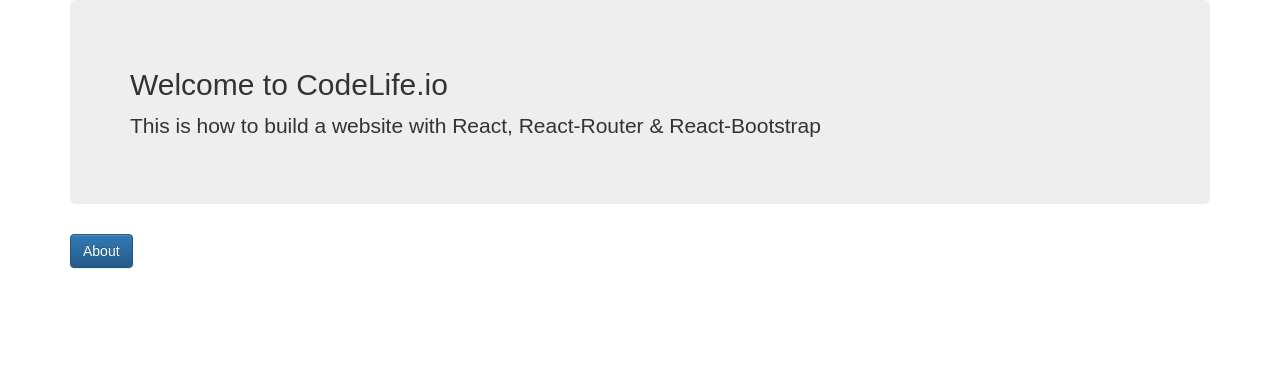
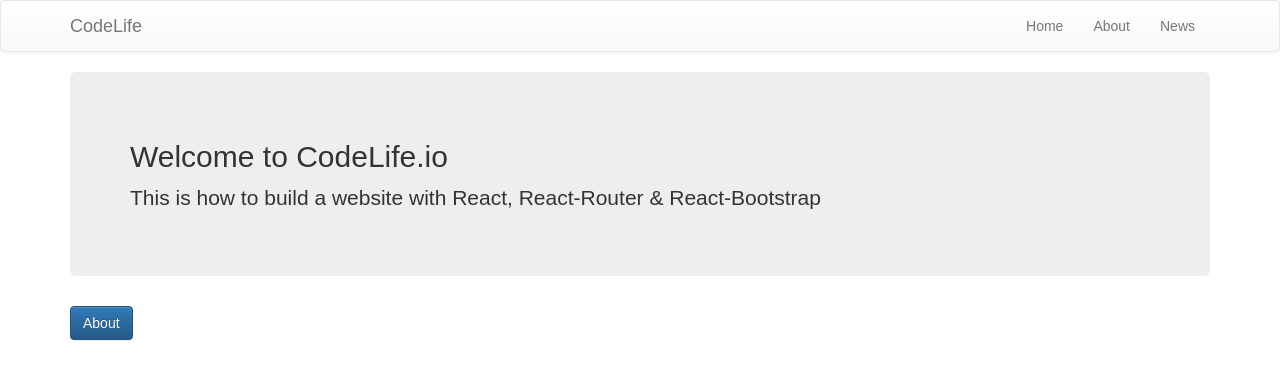
Before and after one commit to fahad-zakir/react-website-bootstrap, a React (Create React App) app: page / in a window 1280 px wide. Shown: the top 380 px of the page. Built offline with nearby package versions, Linux system fonts and the light colour scheme.

Commit message:
added navbar component after setting it up with bootstrap settings

```diff
--- a/src/App.jsx
+++ b/src/App.jsx
@@ -4,12 +4,14 @@
 import Home from './components/Home';
 import About from './components/About';
 import News from './components/News';
+import Navbar from './components/CustomNavbar';
 
 class App extends Component {
   render() {
     return (
       <Router>
         <div>
+          <Navbar />
           <Route exact path="/" component={Home} />
           <Route path="/about" component={About} />
           <Route path="/news" component={News} />
--- a/src/components/CustomNavbar.jsx
+++ b/src/components/CustomNavbar.jsx
@@ -14,14 +14,14 @@
                 </ Navbar.Header>
                 <Navbar.Collapse>
                     <Nav pullRight>
-                        <NavItem eventKey={1} componentClass={Link} href="/" to="/">
+                        <NavItem eventKey={1} componentClass={Link} to="/">
                             Home
                         </NavItem>
-                        <NavItem eventKey={2} componentClass={Link} href="/" to="/">
-                            Home
+                        <NavItem eventKey={2} componentClass={Link} to="/about">
+                            About
                         </NavItem>
-                        <NavItem eventKey={3} componentClass={Link} href="/" to="/">
-                            Home
+                        <NavItem eventKey={3} componentClass={Link} to="/news">
+                            News
                         </NavItem>
                     </Nav>
                 </Navbar.Collapse>
```
Also changed, not shown: src/components/CustomNavbar.css (added).
